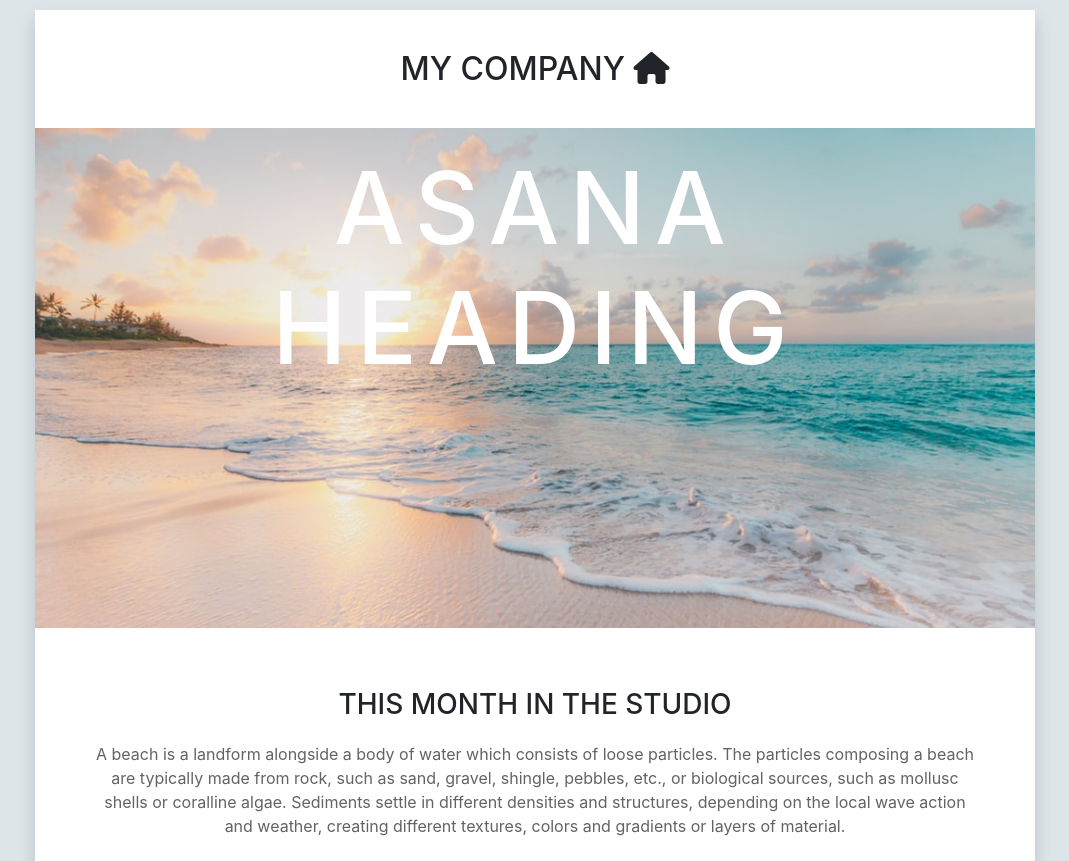
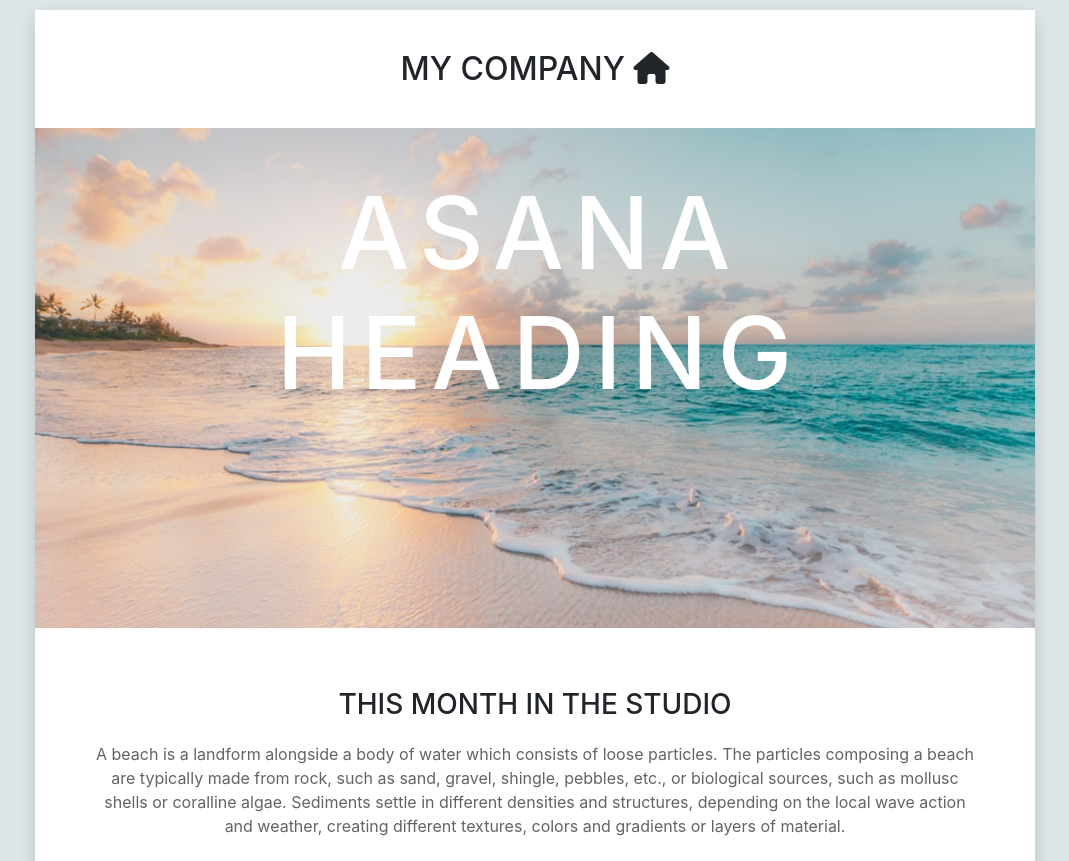
Before and after one commit to Htet-Wai-Yan/lucy, a website: page index.html in a window 1280 px wide. Shown: the top 861 px of the page, without its empty margins (105-1174 px from the left). Drawn offline with nearby package versions, Linux system fonts and the light colour scheme.

Commit message:
rewrite hero session

```diff
--- a/index.html
+++ b/index.html
@@ -26,6 +26,7 @@
           <h2>My Company <i class="fas fa-home"></i></h2>
         </div>
         <div class="hero-image">
+          <img src="images/landing-image.jpg" alt="landing-page-image">
           <h1>ASANA Heading</h1>
         </div>
         <div class="intro">
--- a/scss/custom.scss
+++ b/scss/custom.scss
@@ -58,11 +58,17 @@ p{
 }
 // hero image
 .hero-image{
-  background-image: url('/images/landing-image.jpg');
+  position: relative;
+}
+.hero-image h1{
+  position: absolute;
+  top: 5%;
+  left: 0.9%;
+}
+.hero-image img{
+  object-fit: cover;
+  width: 100%;
   height: 500px;
-  background-position: center;
-  background-repeat: no-repeat;
-  background-size: cover;
 }
 /* Landing Page ends */
 
```
Also changed, not shown: css/style.css, 1 other file.
